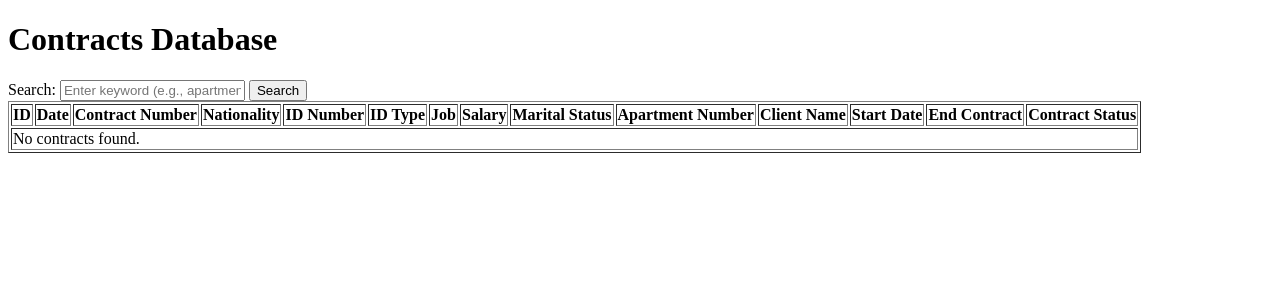
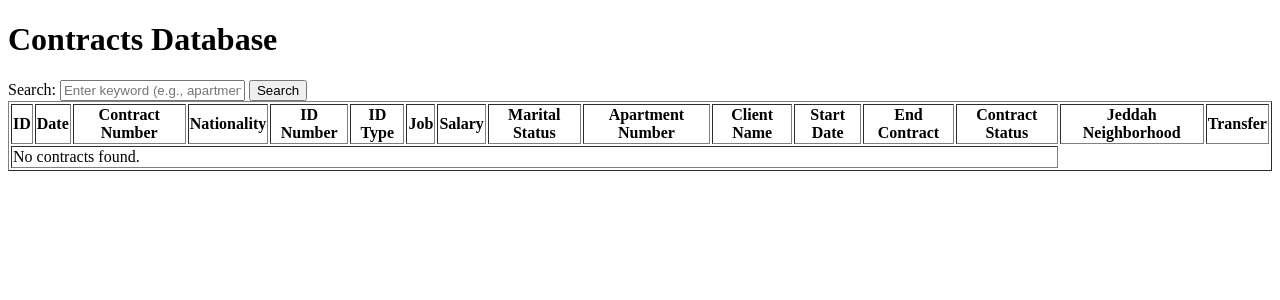
Before and after one commit to Ghaidabinafif/contract, a Flask app: template templates/view_database.html in a window 1280 px wide. Shown: the top 300 px of the page. Run offline with Flask 3, Linux system fonts and the light colour scheme; the template is opened without the code that fills it, so the values that code supplies are empty; parts of the project's set-up code (start-up, migrations or seed data) failed here and were passed over.

Commit message:
تعديل2

```diff
--- a/app.py
+++ b/app.py
@@ -48,8 +48,9 @@ def init_db():
             total TEXT,
             amount_paid TEXT,
             amount_in_words TEXT,
-            contract_status TEXT
-        )
+            contract_status TEXT,
+            jeddah_neighborhood TEXT,
+            transfer TEXT
     ''')
     conn.commit()
     conn.close()
@@ -275,6 +276,8 @@ def submit():
                 amount_paid = ?,
                 amount_in_words = ?,
                 contract_status = ?
+                jeddah_neighborhood = ?,
+            transfer = ?
             WHERE apartment_number = ?
         ''', (
             data.get('date', None),
@@ -300,6 +303,8 @@ def submit():
             data.get('amount-paid', None),
             data.get('amount-in-words', None),
             contract_status,
+            data.get('jeddah-neighborhood', None),  # إضافة جدة حي
+        data.get('transfer', None),  # إضافة نوع التحويل
             apartment_number
         ))
     else:
@@ -310,7 +315,7 @@ def submit():
                 marital_status, apartment_number, client_name, end_date, end_contract,
                 insurance_paid, rent_fee, maintenance_fee, owner_signature, phone,
                 start_date, monthly_rent, months, total, amount_paid, amount_in_words,
-                contract_status
+                contract_status, jeddah_neighborhood, transfer
             ) VALUES (?, ?, ?, ?, ?, ?, ?, ?, ?, ?, ?, ?, ?, ?, ?, ?, ?, ?, ?, ?, ?, ?, ?, ?)
         ''', (
             data.get('date', None),
@@ -336,7 +341,9 @@ def submit():
             data.get('total', None),
             data.get('amount-paid', None),
             data.get('amount-in-words', None),
-            contract_status
+            contract_status,
+            data.get('jeddah-neighborhood', None),  # إضافة جدة حي
+        data.get('transfer', None)  # إضافة نوع التحويل
         ))
 
     conn.commit()
--- a/templates/view_database.html
+++ b/templates/view_database.html
@@ -33,6 +33,9 @@
                 <th>Start Date</th>
                 <th>End Contract</th>
                 <th>Contract Status</th>
+                <th>Jeddah Neighborhood</th>
+                <th>Transfer</th>
+
             </tr>
         </thead>
         <tbody>
@@ -53,6 +56,9 @@
                     <td>{{ contract['start_date'] }}</td>
                     <td>{{ contract['end_contract'] }}</td>
                     <td>{{ contract['contract_status'] }}</td>
+                    <td>{{ contract['jeddah_neighborhood'] }}</td>
+                    <td>{{ contract['transfer'] }}</td>
+
                 </tr>
                 {% endfor %}
             {% else %}
```
